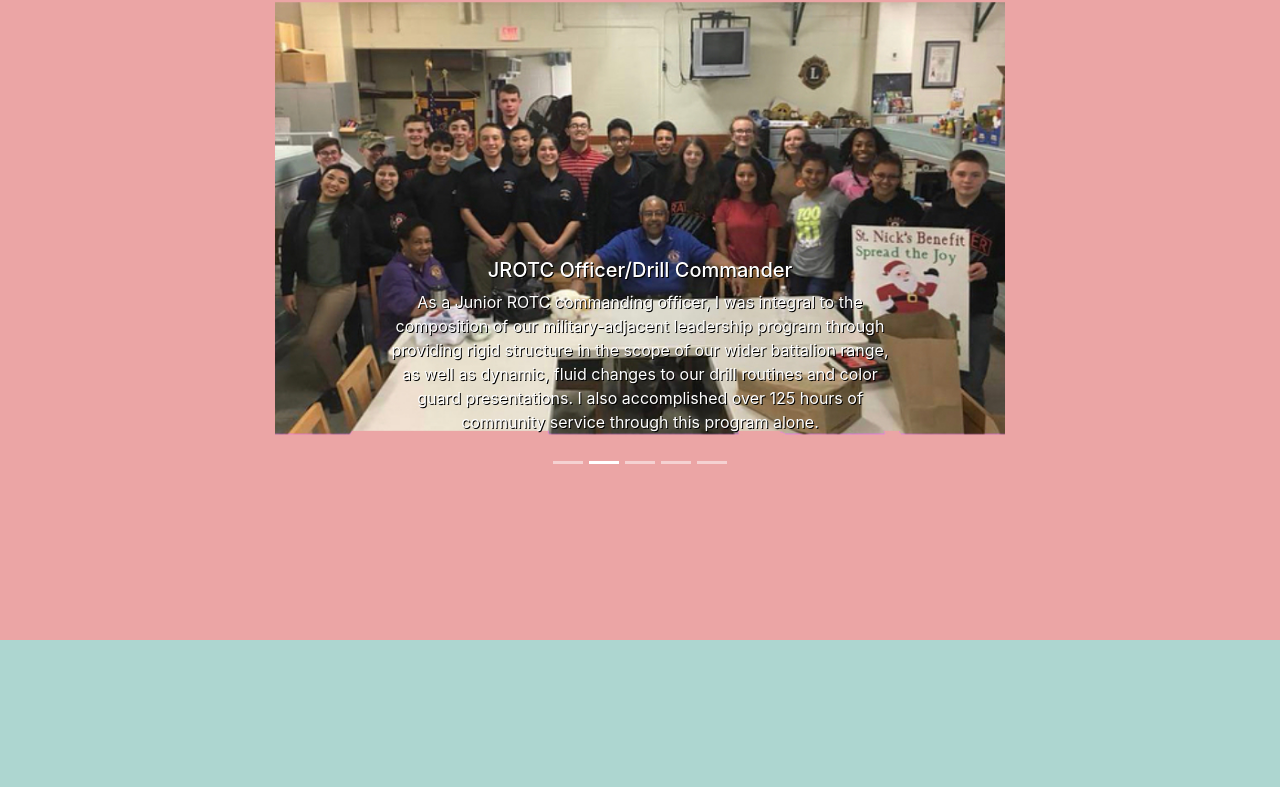
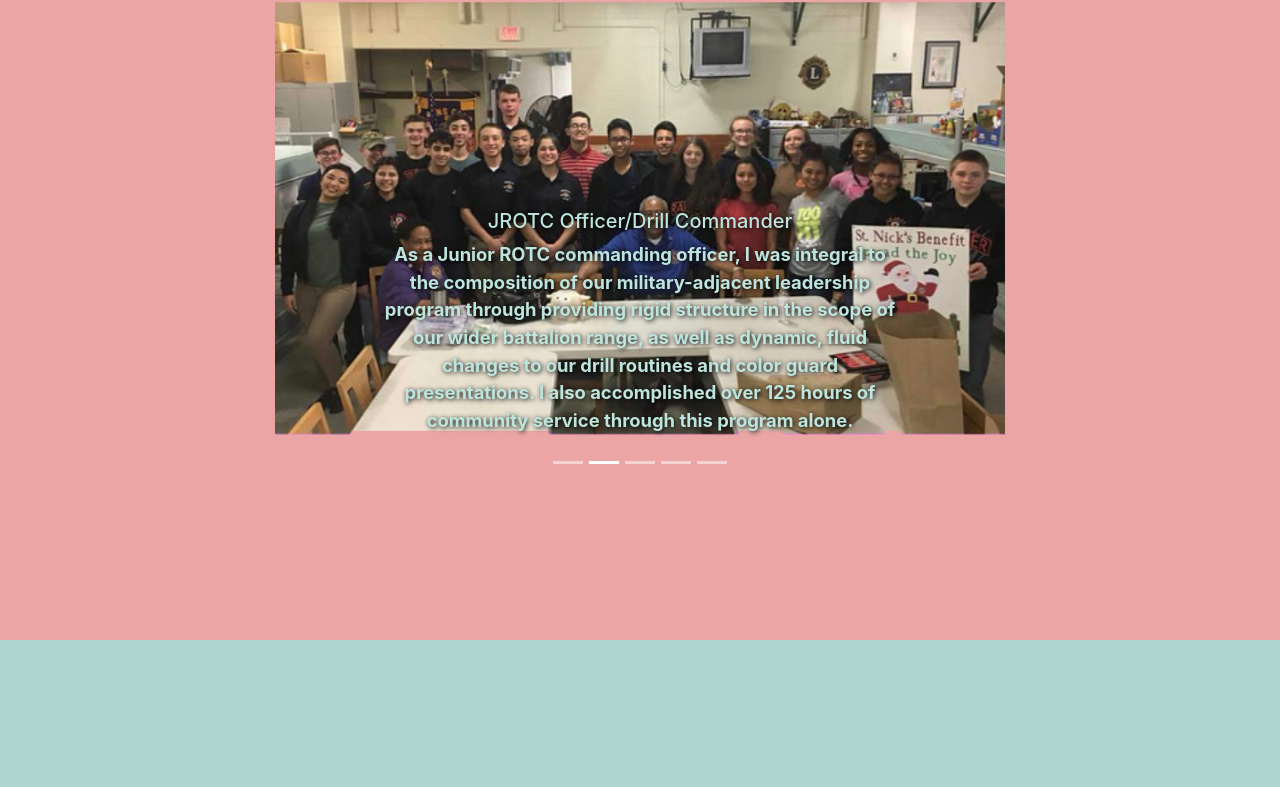
Before and after one commit to heelwhittaker/heelwhittaker.github.io, a website with bundled scripts: page index.html in a window 1280 px wide. Shown: the part 2635-3422 px from the top of the page. Built offline with nearby package versions, Linux system fonts and the light colour scheme; files whose address does not match are found by name.

Commit message:
Update styles.css

```diff
--- a/styles.css
+++ b/styles.css
@@ -107,7 +107,10 @@ h3{
   width: 100%
 }
 .carousel-caption{
-  text-shadow: 1px 1px #000000;
+  font-weight: bold;
+  text-shadow: 1px 1px 5px #000000;
+  color: #bde5dd;
+  font-size: 1.15em;
 }
 
 .carousel-control-prev-icon,
@@ -140,7 +143,7 @@ h3{
   left:0;
   top:0;
   z-index:-1;
-  background-image: url("interests.png");
+  background-image: url("interests2.png");
   background-size: contain;
   background-repeat: no-repeat;
   background-position: center;
```
